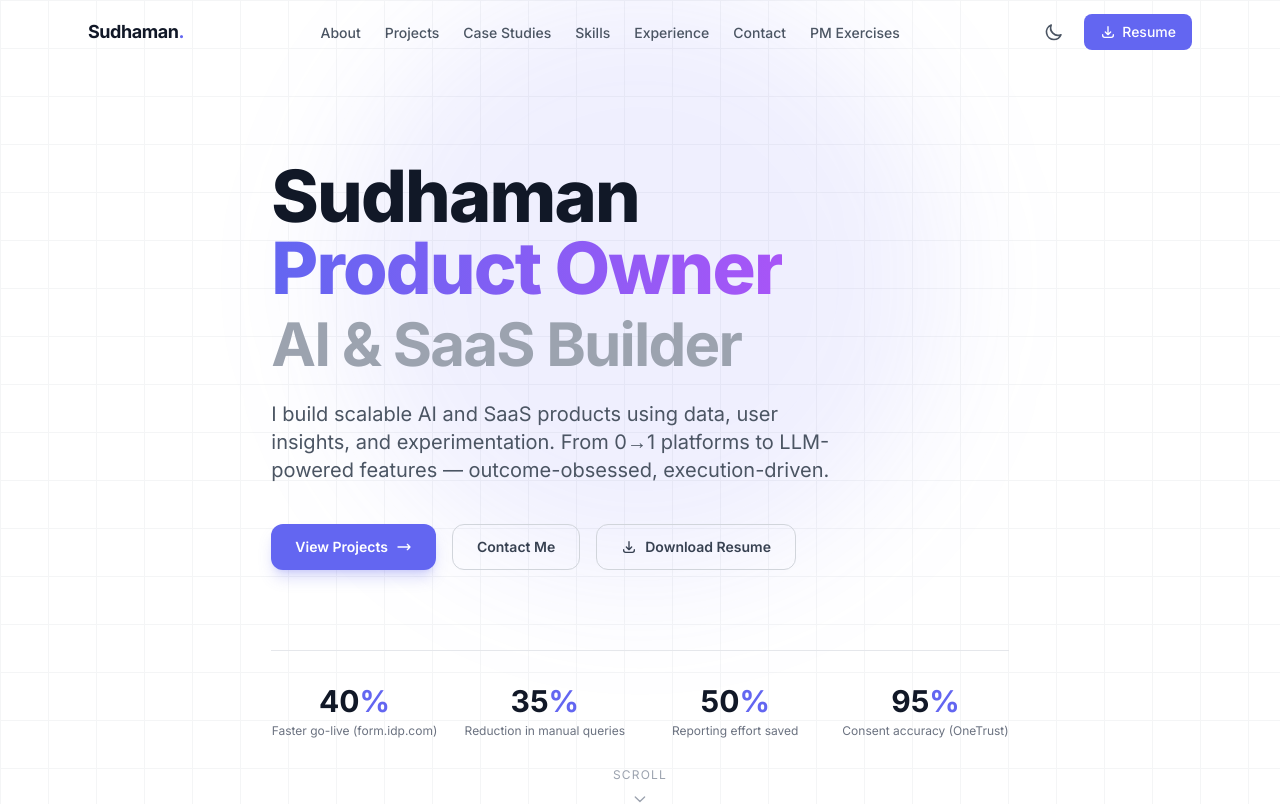
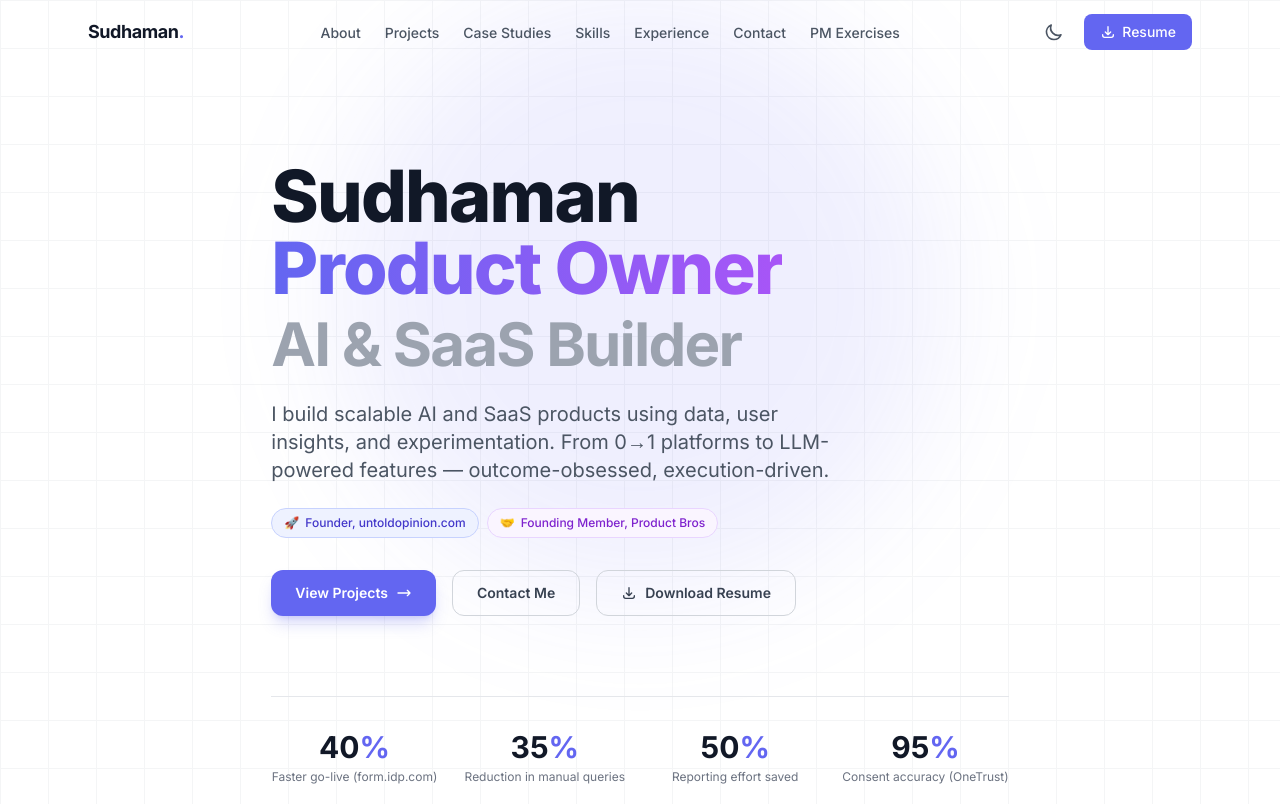
Before and after one commit to SudhamanKannanYogeswar/sudhamanportfolio, a Next.js app: page / in a window 1280 px wide. Shown: the top 804 px of the page. Built offline with nearby package versions, Linux system fonts and the light colour scheme.

Commit message:
Add founder and Product Bros badges to Hero

```diff
--- a/src/components/Hero.js
+++ b/src/components/Hero.js
@@ -35,10 +35,20 @@ export default function Hero() {
             <span className="text-gray-400 dark:text-gray-500 text-4xl sm:text-5xl lg:text-6xl font-bold">AI & SaaS Builder</span>
           </motion.h1>
 
-          <motion.p variants={item} className="text-lg sm:text-xl text-gray-600 dark:text-gray-400 max-w-xl leading-relaxed mb-10">
+          <motion.p variants={item} className="text-lg sm:text-xl text-gray-600 dark:text-gray-400 max-w-xl leading-relaxed mb-6">
             I build scalable AI and SaaS products using data, user insights, and experimentation.
             From 0→1 platforms to LLM-powered features — outcome-obsessed, execution-driven.
           </motion.p>
+
+          <motion.div variants={item} className="flex flex-wrap gap-2 mb-8">
+            <a href="https://untoldopinion.com" target="_blank" rel="noopener noreferrer"
+              className="inline-flex items-center gap-1.5 px-3 py-1.5 rounded-full bg-indigo-50 dark:bg-indigo-950 border border-indigo-200 dark:border-indigo-800 text-indigo-700 dark:text-indigo-300 text-xs font-medium hover:bg-indigo-100 dark:hover:bg-indigo-900 transition-colors">
+              <span>🚀</span> Founder, untoldopinion.com
+            </a>
+            <span className="inline-flex items-center gap-1.5 px-3 py-1.5 rounded-full bg-purple-50 dark:bg-purple-950 border border-purple-200 dark:border-purple-800 text-purple-700 dark:text-purple-300 text-xs font-medium">
+              <span>🤝</span> Founding Member, Product Bros
+            </span>
+          </motion.div>
 
           <motion.div variants={item} className="flex flex-wrap gap-4 mb-20">
             <a href="#projects" className="inline-flex items-center gap-2 px-6 py-3 rounded-xl bg-accent text-white font-semibold text-sm hover:bg-indigo-600 transition-colors shadow-lg shadow-indigo-500/25">
```
